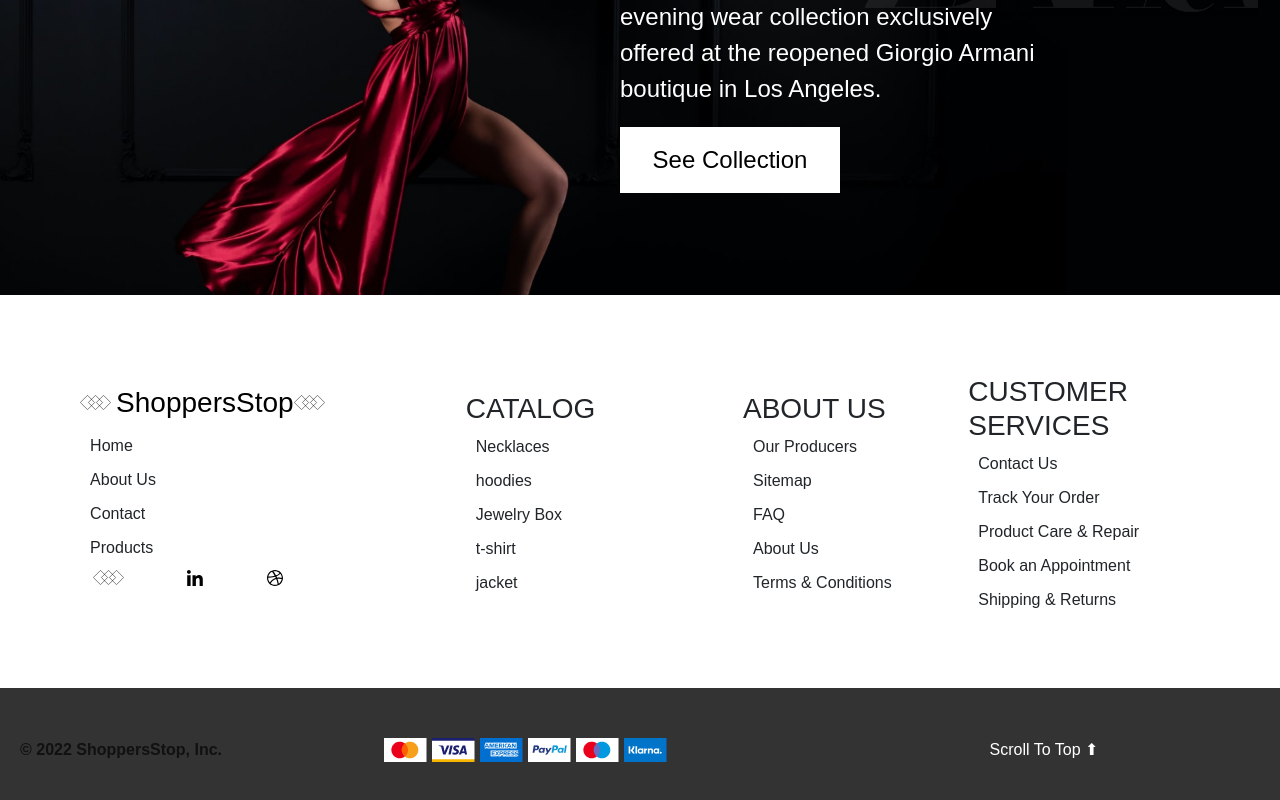
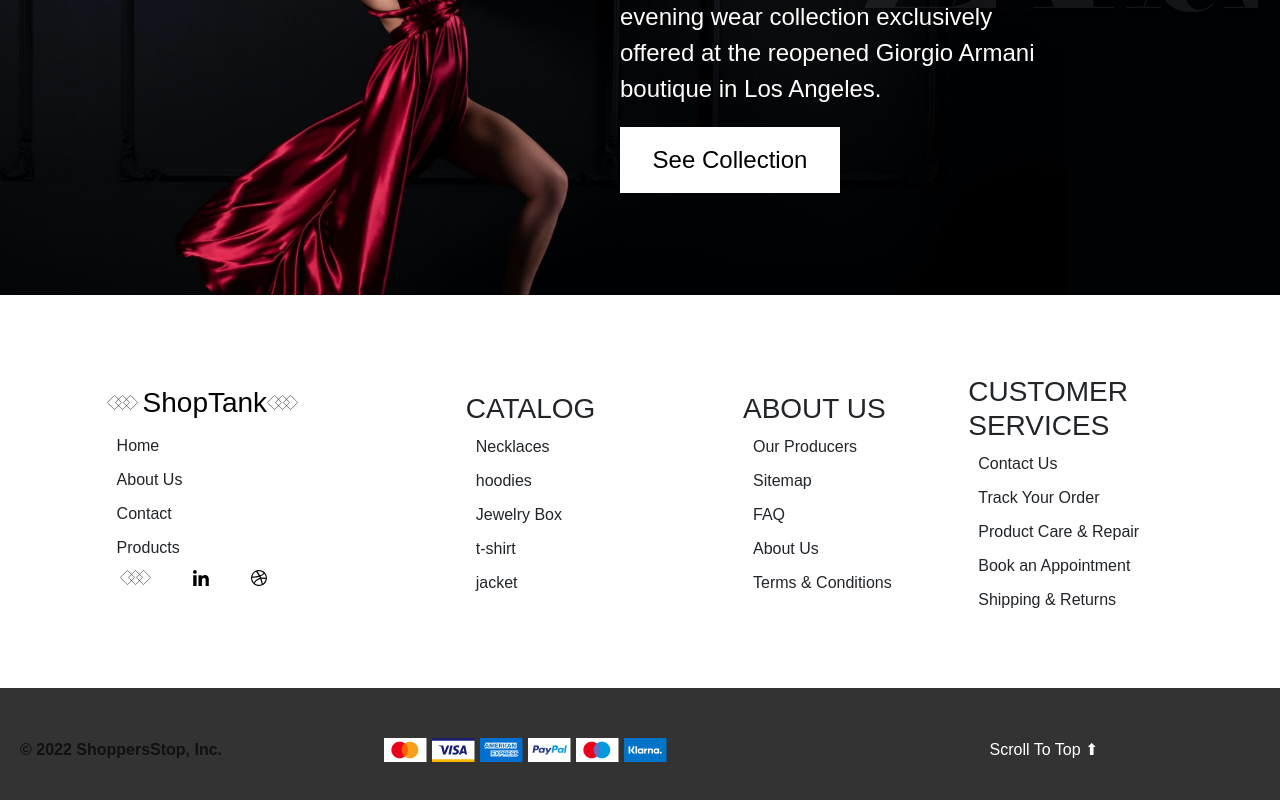
Before and after one commit to theavitw/ShoppersStop, a React (Vite) app: page /Homepage in a window 1280 px wide. Shown: the part 1059-1859 px from the top of the page. Built offline with nearby package versions, Linux system fonts and the light colour scheme; no server answers.

Commit message:
Update Footer.tsx

```diff
--- a/src/Pages/Footer.tsx
+++ b/src/Pages/Footer.tsx
@@ -39,7 +39,7 @@ const CoralHomePage = () => {
                   strokeWidth="0.5"
                 />
               </svg>
-              <div className="menu-text">ShoppersStop</div>
+              <div className="menu-text">ShopTank</div>
               <svg
                 width="31"
                 height="15"
```
